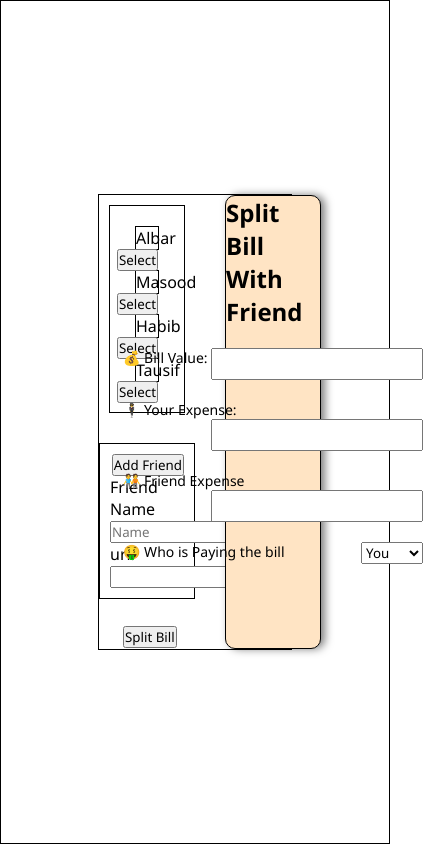
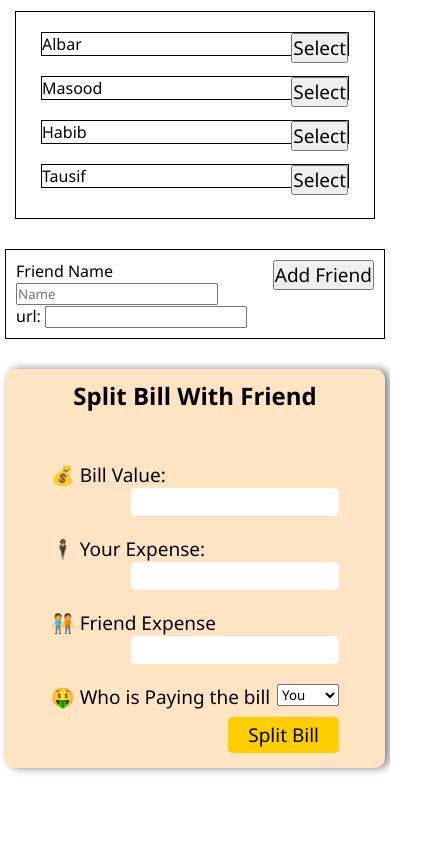
Before and after one commit to AlbarKhan/-React-Eat-N-Split, a React (Create React App) app: page / in a window 390 px wide. Shown: the whole page, 423 px wide, since content can reach past the window. Built offline with nearby package versions, Linux system fonts and the light colour scheme.

Commit message:
bill form done

```diff
--- a/src/index.css
+++ b/src/index.css
@@ -5,8 +5,12 @@
   font-family: "Segoe UI", Tahoma, Geneva, Verdana, sans-serif;
 }
 
+:root {
+  --btnColor: rgb(253, 206, 0);
+}
+
 .app {
-  border: 1px solid;
+  /* border: 1px solid; */
   height: 100vh;
   display: flex;
   flex-direction: column;
@@ -15,10 +19,11 @@
 }
 
 .eatsplit {
-  border: 1px solid;
+  /* border: 1px solid; */
   display: flex;
   gap: 30px;
-  width: 50%;
+  width: 70%;
+  height: 50%;
 }
 .section1 {
   width: 50%;
@@ -41,10 +46,11 @@
 }
 
 .bill {
-  border: 1px solid;
   display: flex;
   flex-direction: column;
   align-items: center;
+  padding: 10px;
+  justify-content: center;
   width: 50%;
   background-color: bisque;
   border-radius: 10px;
@@ -59,29 +65,64 @@
   gap: 20px;
 }
 .bill-title {
-  margin-bottom: 20px;
+  margin-bottom: 50px;
+}
+.bill-form {
+  /* border: 1px solid; */
+  width: 80%;
+  position: relative;
 }
 .bill-form p {
   /* border: 1px solid; */
-  font-size: 14px;
+  font-size: 19px;
 }
 .bill-form p input {
   float: right;
   padding: 5px;
+  border: none;
+  border-radius: 5px;
 }
 select {
   float: right;
-}
-option {
-  padding: 10px;
-  border: 1px solid;
+  margin-bottom: 10px;
 }
 
 button {
   float: right;
+  font-size: 19px;
 }
 
 .split-btn {
   width: fit-content;
-  float: right;
+  position: absolute;
+  right: 5px;
+  bottom: -20px;
+  background-color: var(--btnColor);
+  padding: 5px 20px;
+  border: none;
+  border-radius: 5px;
 }
+
+@media (max-width: 786px) {
+  .app {
+    justify-content: start;
+  }
+  .eatsplit {
+    width: 100%;
+    height: 100%;
+    padding: 1px 5px;
+    flex-direction: column;
+  }
+  .section1 {
+    width: 100%;
+  }
+
+  .bill {
+    width: 100%;
+  }
+
+  .split-btn {
+    bottom: 5px;
+    right: 0px;
+  }
+}
```
